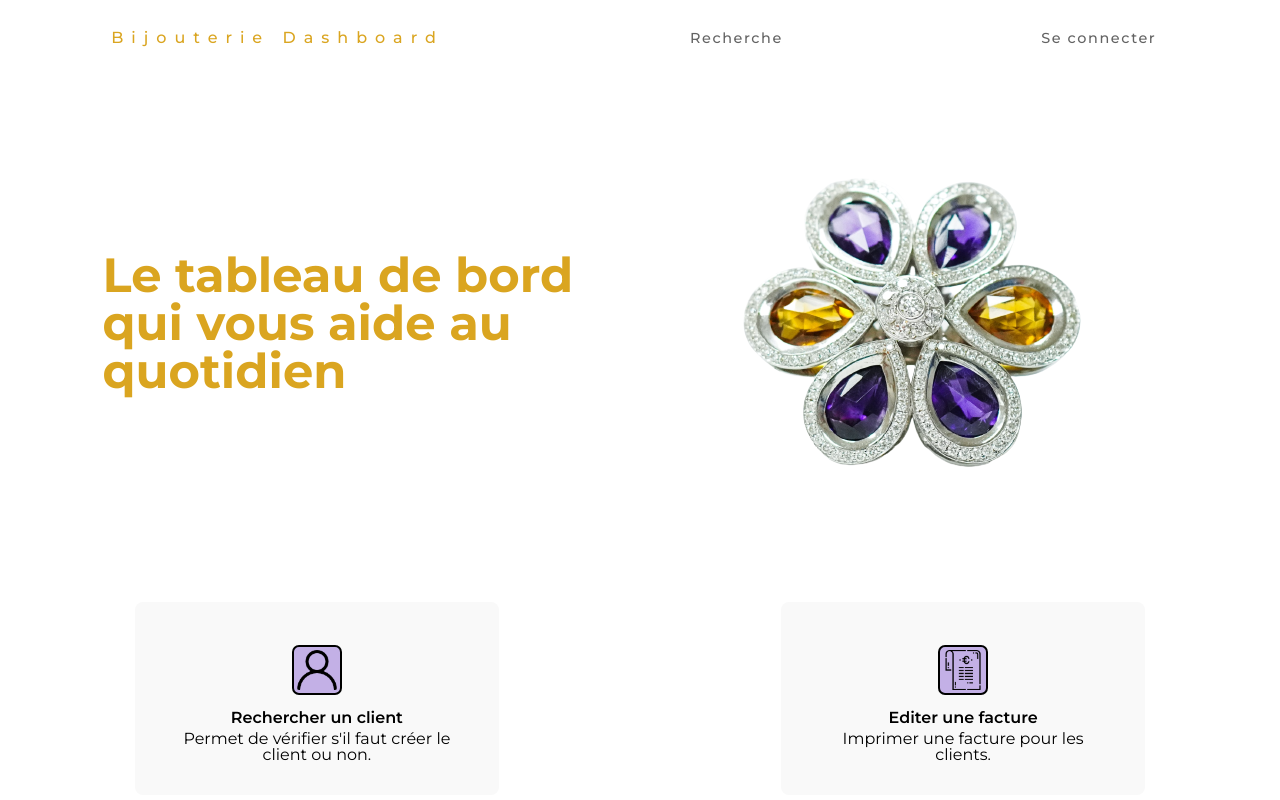
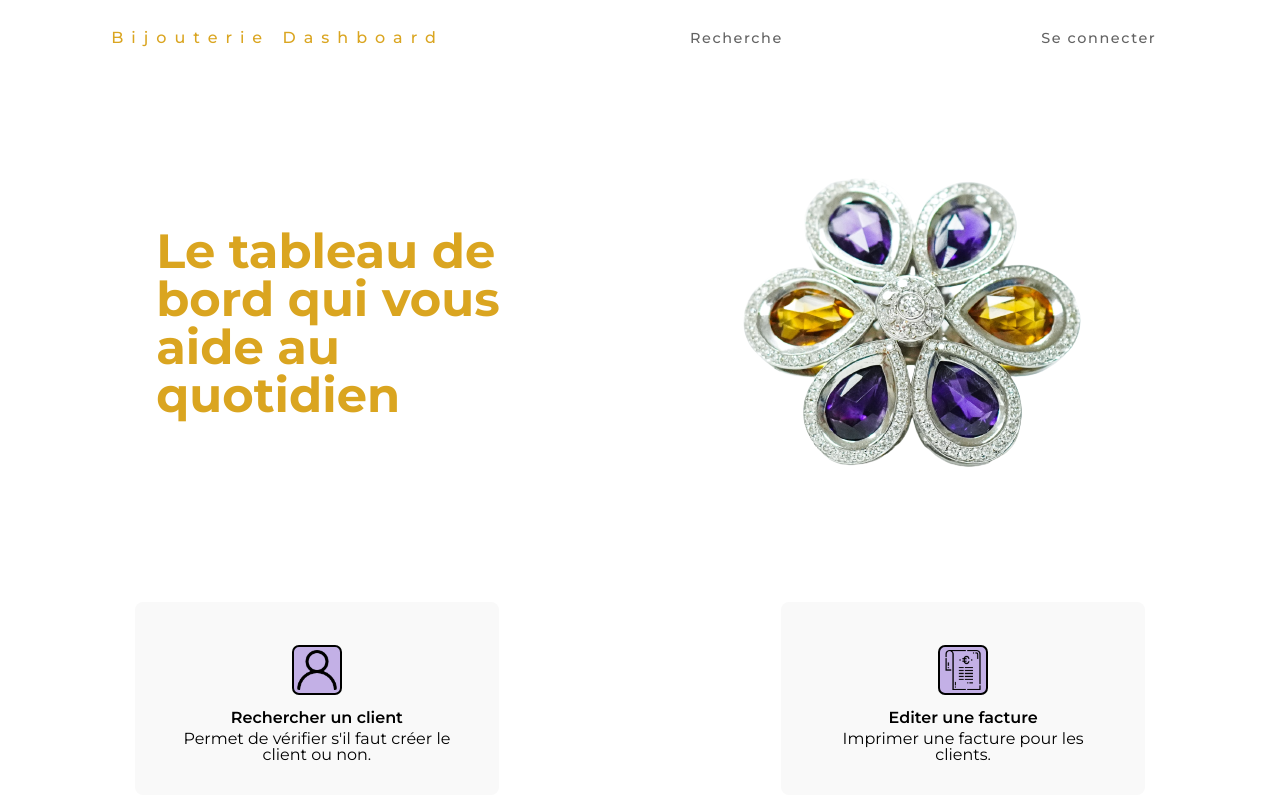
Before and after one commit to 1221139141/dashboard_jewelry, a JavaScript app: page / in a window 1280 px wide. Shown: the top 800 px of the page. Built offline with nearby package versions, Linux system fonts and the light colour scheme; the HTML template or start-up script is replaced by a standard one.

Commit message:
add box sizing to Introduction.css

```diff
--- a/src/components/introduction/Introduction.css
+++ b/src/components/introduction/Introduction.css
@@ -1,6 +1,7 @@
 .introContainer {
     height: 495px;
     display: flex;
+    width: 100%;
 }
 
 .introContainer h2 {
@@ -12,10 +13,10 @@
 
 .leftContainer,
 .rightContainer {
-    height: 100%;
     width: 50%;
-
     display: flex;
     justify-content: center;
     align-items: center;
+    box-sizing: border-box;
+    padding: 5%;
 }
```
